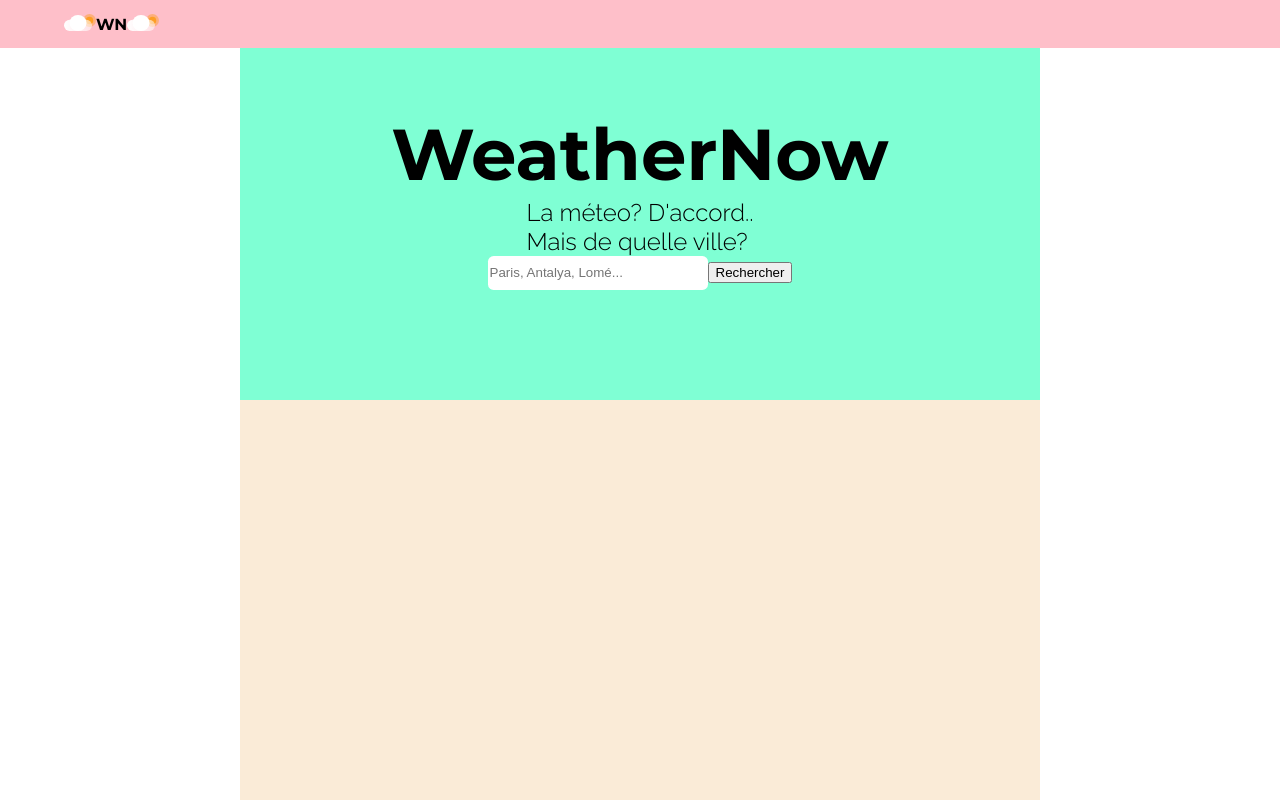
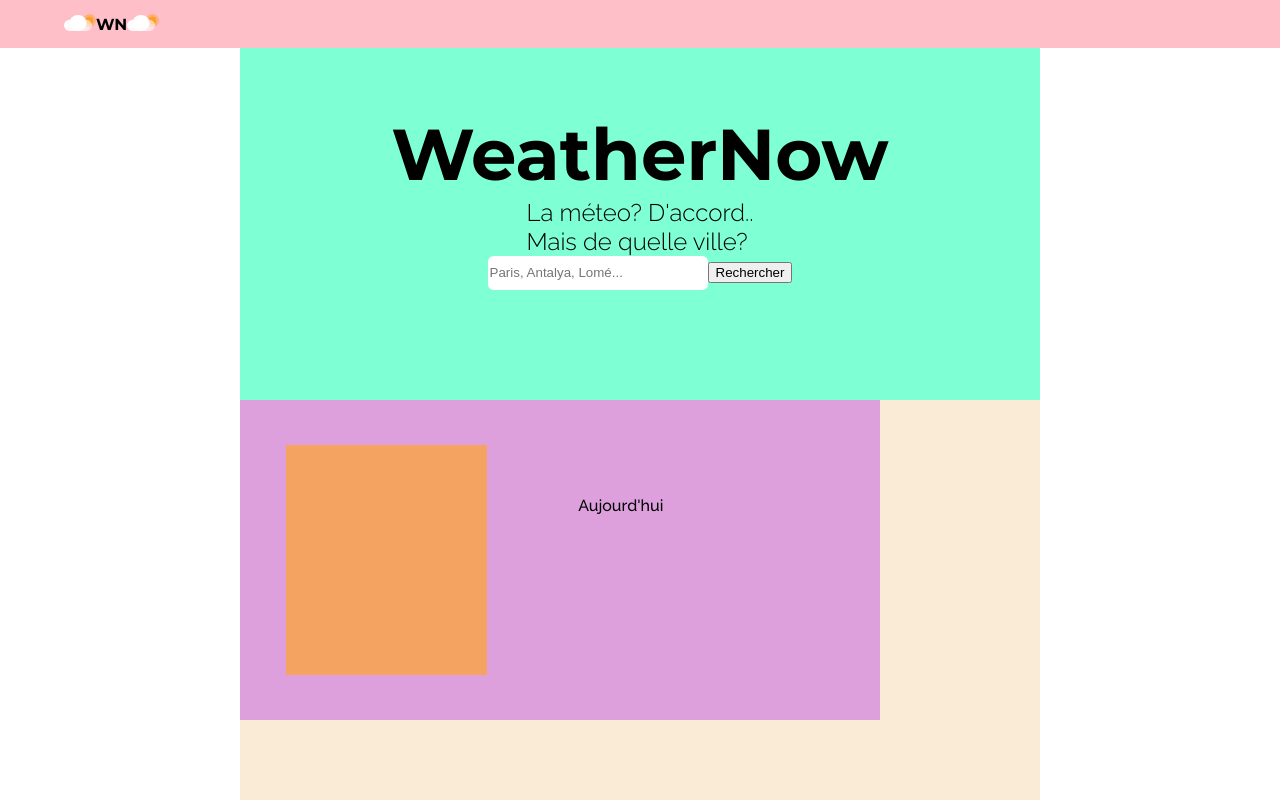
Before and after one commit to Bnkjs/WeatherNow-JS, a Next.js app: page / in a window 1280 px wide. Built offline with nearby package versions, Linux system fonts and the light colour scheme.

Commit message:
added: weatherresult component

```diff
--- /dev/null
+++ b/components/WeatherResult/WeatherResult.jsx
@@ -0,0 +1,14 @@
+import Image from 'next/image'
+import brandSvg from '../../assets/svg/cloudy.svg'
+export const WeatherResult = ({city,temp}) => {
+  return(<div id='result-container'>
+      <div className='weather-card'></div>
+        <div className='result-datas'>
+          <p>Aujourd'hui</p>
+          <h3 className='city-result'>{city}</h3>
+          <p><span className='temp-result'>{temp}</span></p>
+        </div>
+
+
+    </div>)
+}
--- /dev/null
+++ b/components/WeatherResult/WeatherResult.scss
@@ -0,0 +1,20 @@
+@mixin flex-center-column {
+  display: flex;
+  justify-content: space-around;
+  align-items: center;
+}
+#result-container{
+  background-color: plum;
+  @include flex-center-column();
+  width: 80%;
+  height: 40vh;
+  .weather-card{
+    width: 15.70vw;
+    height: 28.73vh;;
+    background-color: sandybrown;
+  }
+  .result-datas{
+    width: 20vw;
+    height: 20vh;;
+  }
+}
--- a/pages/_app.js
+++ b/pages/_app.js
@@ -2,6 +2,7 @@ import '../styles/globals.css'
 import '../components/Header/Header.scss'
 import '../components/SearchBar/SearchBar.scss'
 import '../components/NavBar/NavBar.scss'
+import '../components/WeatherResult/WeatherResult.scss'
 
 function MyApp({ Component, pageProps }) {
   return <Component {...pageProps} />
--- a/pages/index.js
+++ b/pages/index.js
@@ -3,11 +3,12 @@ import Image from 'next/image'
 import styles from '../styles/Home.module.css'
 import { Header } from '../components/Header/Header'
 import { Navbar } from '../components/NavBar/NavBar'
-
+import { WeatherResult } from '../components/WeatherResult/WeatherResult'
 export default function Home() {
   return (<div id="container-app">
       <Navbar/>
       <Header/>
+      <WeatherResult/>
   </div>
   )
 }
```
Also changed, not shown: jsconfig.json (renamed from jsonconfig.json).
